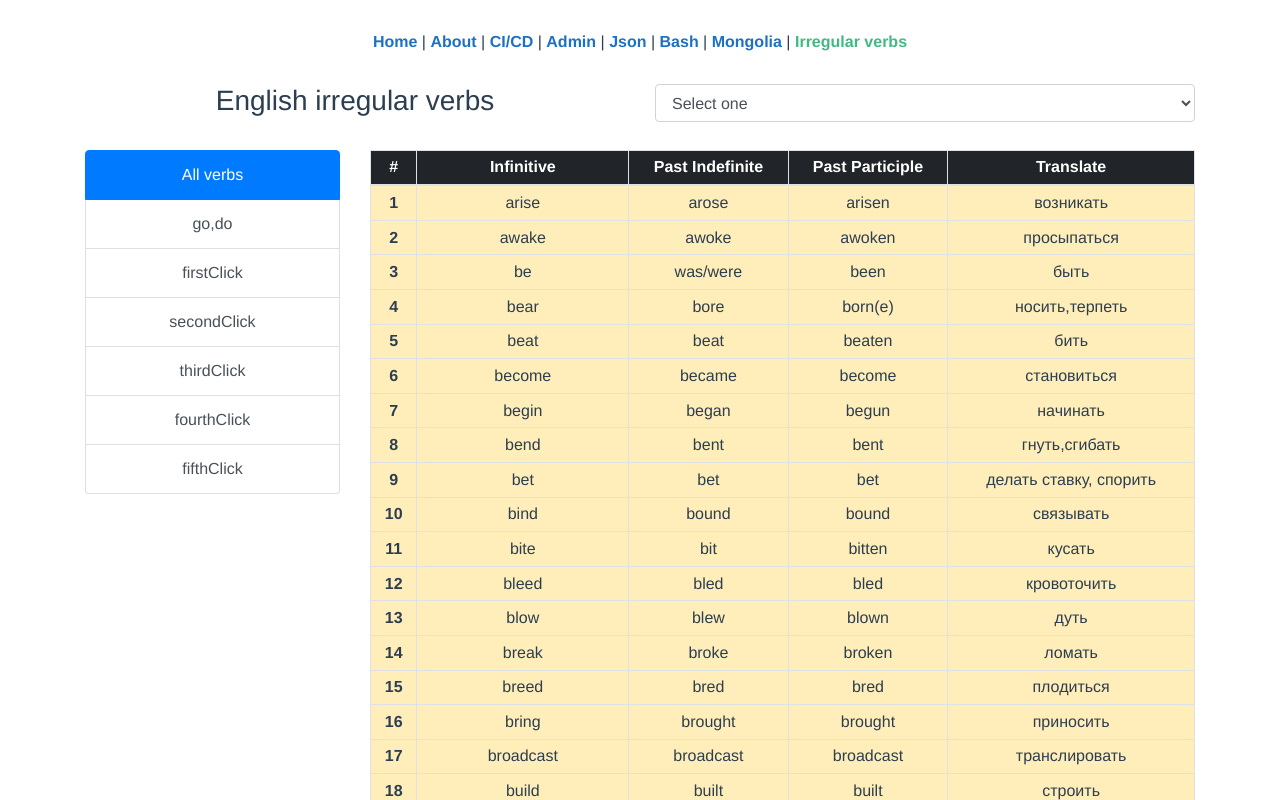
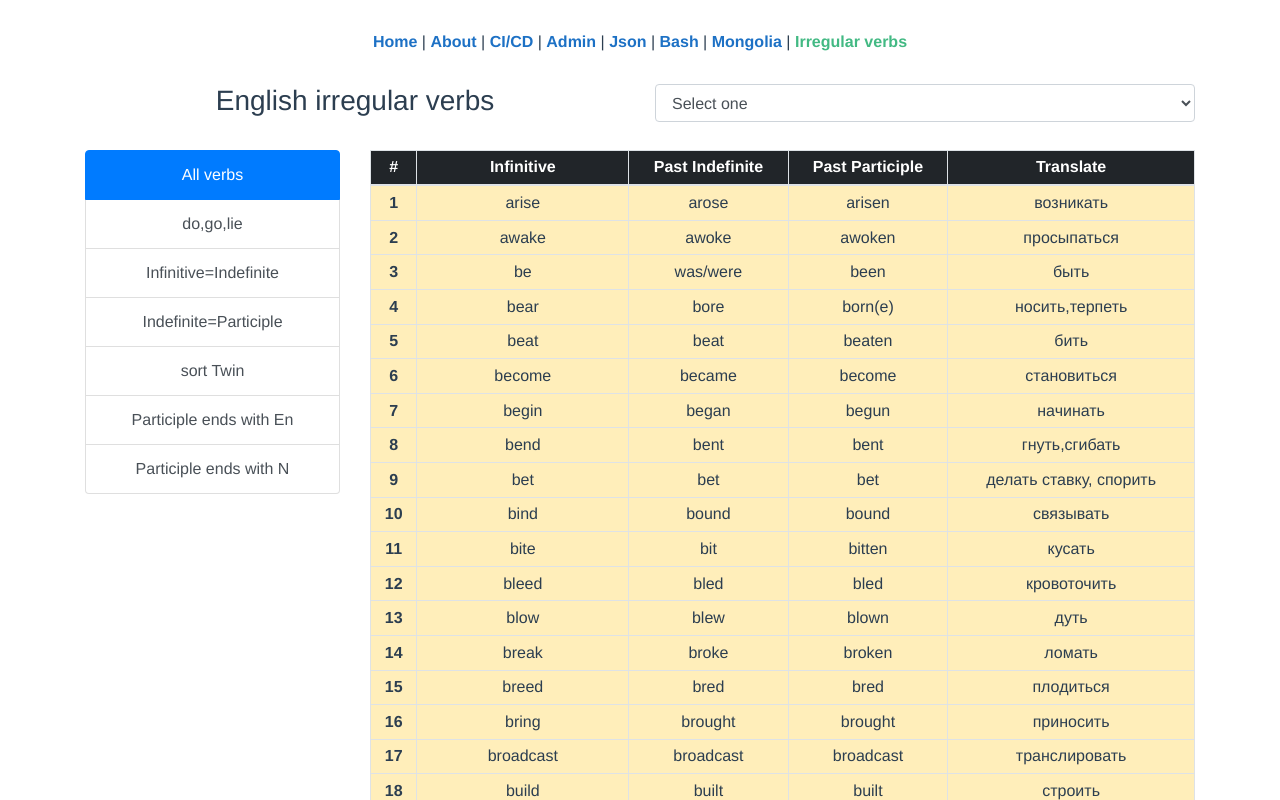
Before and after one commit to snikos/ci-cd, a Vue app: page /irr-verbs in a window 1280 px wide. Shown: the top 800 px of the page. Built offline with nearby package versions, Linux system fonts and the light colour scheme.

Commit message:
edit select irregular verbs

```diff
--- a/src/pages/IrregularVerbs.vue
+++ b/src/pages/IrregularVerbs.vue
@@ -52,12 +52,12 @@
                 ],
                 checkButtons: [
                     { name: 'All verbs', comp: 'sortedVerbs' },
-                    { name: 'go,do', comp: 'sortClickZero' },
-                    { name: 'firstClick', comp: 'sortClickFirst' },
-                    { name: 'secondClick', comp: 'sortClickSecond' },
-                    { name: 'thirdClick', comp: 'sortClickThird' },
-                    { name: 'fourthClick', comp: 'sortClickFourth' },
-                    { name: 'fifthClick', comp: 'sortClickFifth' }
+                    { name: 'do,go,lie', comp: 'sortShorts' },
+                    { name: 'Infinitive=Indefinite', comp: 'sortInfinitiveIndefinite' },
+                    { name: 'Indefinite=Participle', comp: 'sortIndefiniteParticiple' },
+                    { name: 'sort Twin', comp: 'sortTwin' },
+                    { name: 'Participle ends with En', comp: 'sortEndsWithEn' },
+                    { name: 'Participle ends with N', comp: 'sortEndsWithN' }
                 ],
                 classes: ['primary','secondary','success','danger','warning','info','light','dark','active'],
                 ups: 'list-group-item list-group-item-action',
@@ -88,34 +88,36 @@
                     return String(v1[this.selectedSort])?.localeCompare(String(v2[this.selectedSort]))
                 })
             },
-            sortClickZero() {
+            sortShorts() {
                 return this.sortedVerbs.filter( (el) => {
-                    if ( /\b(go|do)\b/im.test( String(el['Infinitive']) ) ) {
-                        return /\b(go|do)\b/im.test( String(el['Infinitive']) )
+                    if ( /\b(do|go|lie)\b/im.test( String(el['Infinitive']) ) ) {
+                        return /\b(do|go|lie)\b/im.test( String(el['Infinitive']) )
                     }
                 });
             },
-            sortClickFirst() {
+            sortInfinitiveIndefinite() {
                 return this.sortedVerbs.filter( (el) => {
                     return String(el['Infinitive']) === String(el['Past-Indefinite']);
                 })
             },
-            sortClickSecond() {
+            sortIndefiniteParticiple() {
                 return this.sortedVerbs.filter( (el) => {
-                    return String(el['Past-Indefinite']) === String(el['Past-Participle']) && String(el['Infinitive']) !== String(el['Past-Participle']);
+                    return String(el['Past-Indefinite']) === String(el['Past-Participle'])
+                        && String(el['Infinitive']) !== String(el['Past-Participle']);
                 })
             },
-            sortClickThird() {
+            sortTwin() {
                 return this.sortedVerbs.filter( (el) => {
-                    return String(el['Past-Indefinite']) === String(el['Past-Participle']);
+                    return String(el['Infinitive']) === String(el['Past-Participle'])
+                        && String(el['Infinitive']).includes(String(el['Past-Indefinite']));
                 })
             },
-            sortClickFourth() {
+            sortEndsWithEn() {
                 return this.sortedVerbs.filter( (el) => {
                     return String(el['Past-Participle']).endsWith('en');
                 })
             },
-            sortClickFifth() {
+            sortEndsWithN() {
                 return this.sortedVerbs.filter( (el) => {
                     if ( /[^eiou]n$/.test(String(el['Past-Participle'])) ){
                         return /[^eiou]n$/.test(String(el['Past-Participle']));
```
